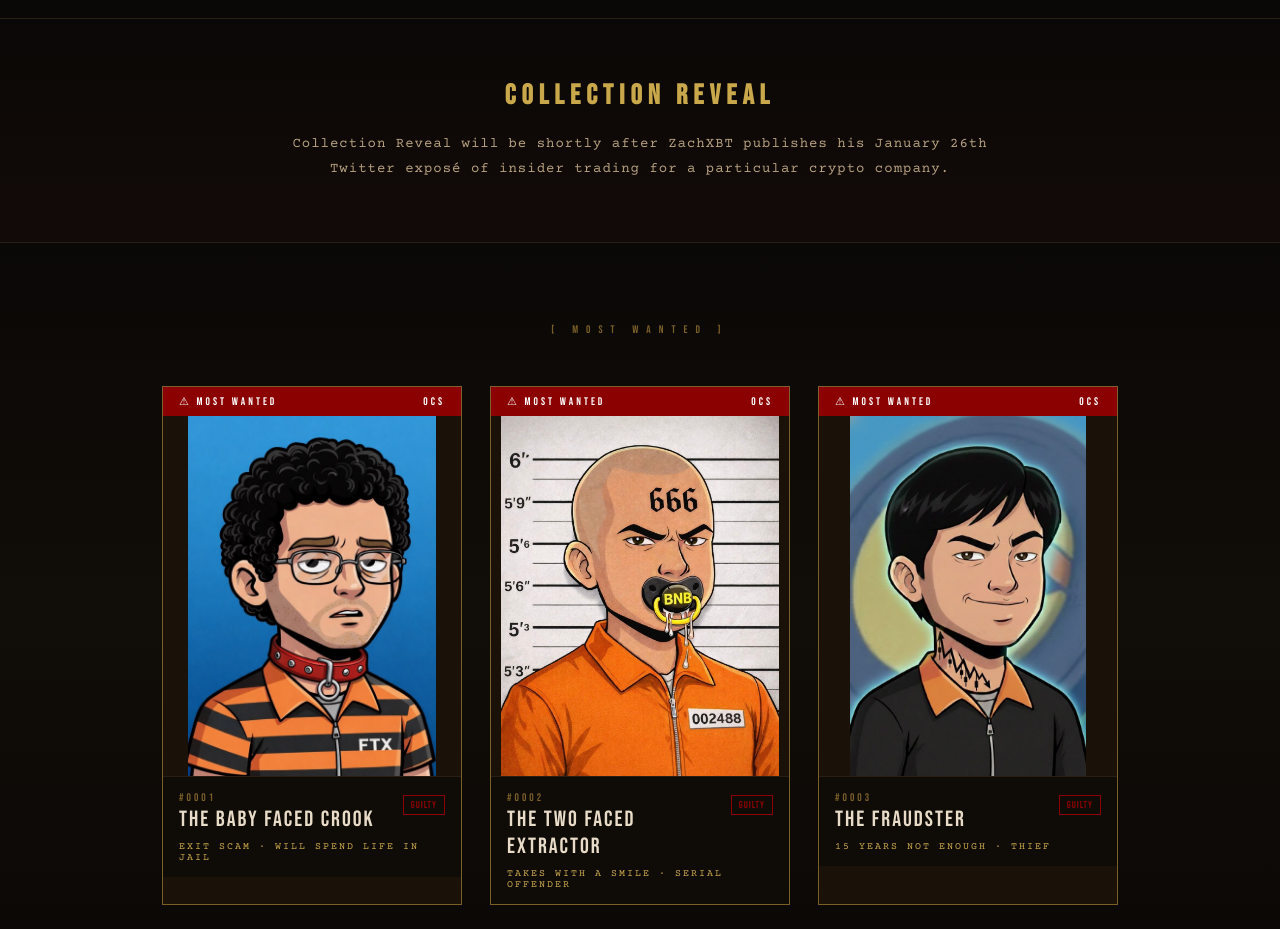
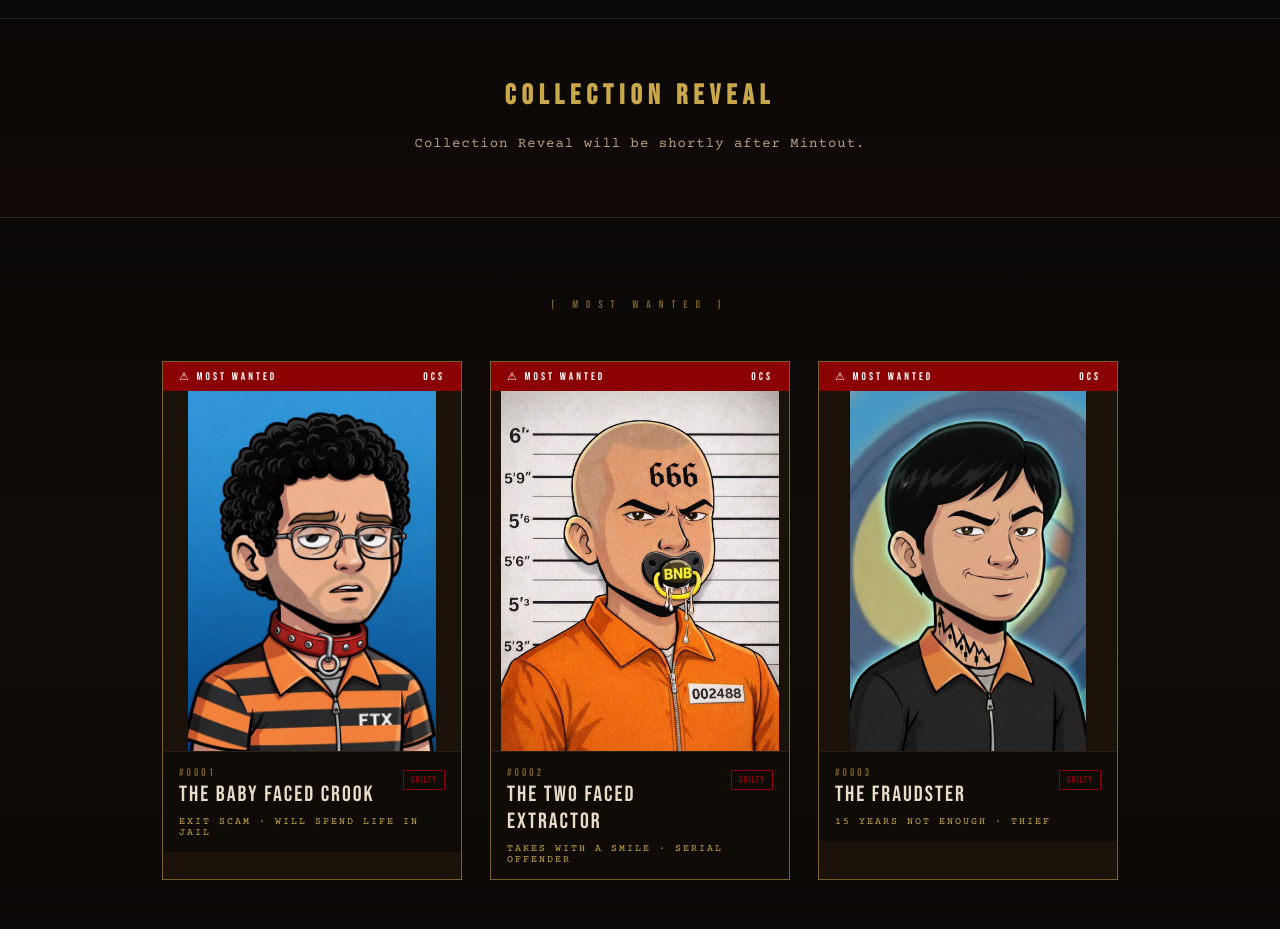
Before and after one commit to dmdlare/Onchain, a React (Vite) app: page / in a window 1280 px wide. Shown: the part 1000-1929 px from the top of the page. Built offline with nearby package versions, Linux system fonts and the light colour scheme.

Commit message:
ommieddt

```diff
--- a/index.html
+++ b/index.html
@@ -2,7 +2,7 @@
 <html lang="en">
   <head>
     <meta charset="UTF-8" />
-    <link rel="icon" type="image/svg+xml" href="/logo.jpg" />
+    <link rel="icon" type="image/svg+xml" href="/OCS.jpeg" />
     <meta name="viewport" content="width=device-width, initial-scale=1.0" />
     <title>onchain-criminal-syndicate</title>
   </head>
--- a/src/App.jsx
+++ b/src/App.jsx
@@ -102,8 +102,7 @@
        <section className="ocs-reveal-notice">
         <h2 className="ocs-reveal-title">COLLECTION REVEAL</h2>
           <p className="ocs-reveal-text">
-           Collection Reveal will be shortly after ZachXBT publishes his January 26th
-           Twitter exposé of insider trading for a particular crypto company.
+           Collection Reveal will be shortly after Mintout.
           </p>
 </section>
 
```
Also changed, not shown: OCS.jpeg (added).
